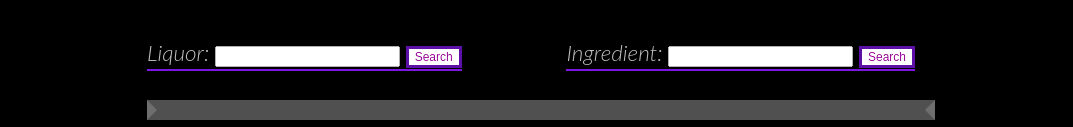
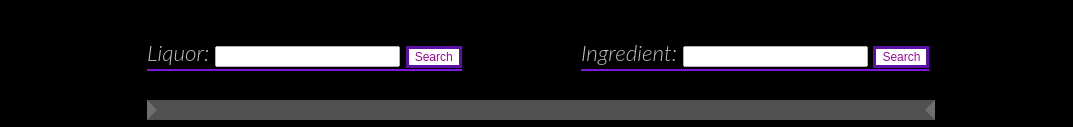
Before and after one commit to lukejhayes/Tipsy, a plain HTML site: page index.html in a window 1280 px wide. Shown: the part 268-395 px from the top of the page, without its empty margins (109-1182 px from the left). Drawn offline with nearby package versions, Linux system fonts and the light colour scheme; no server answers.

Commit message:
NU Summer Project1

```diff
--- a/[assets]/style.css
+++ b/[assets]/style.css
@@ -72,7 +72,7 @@ p {
 }
 .ingSearch{
     justify-self: center;
-    margin-right: 20%;
+    margin-right: 18.87%;
     font-size: 22.5px;
     color: rgb(128, 128, 128);
     font-style: italic;
```
